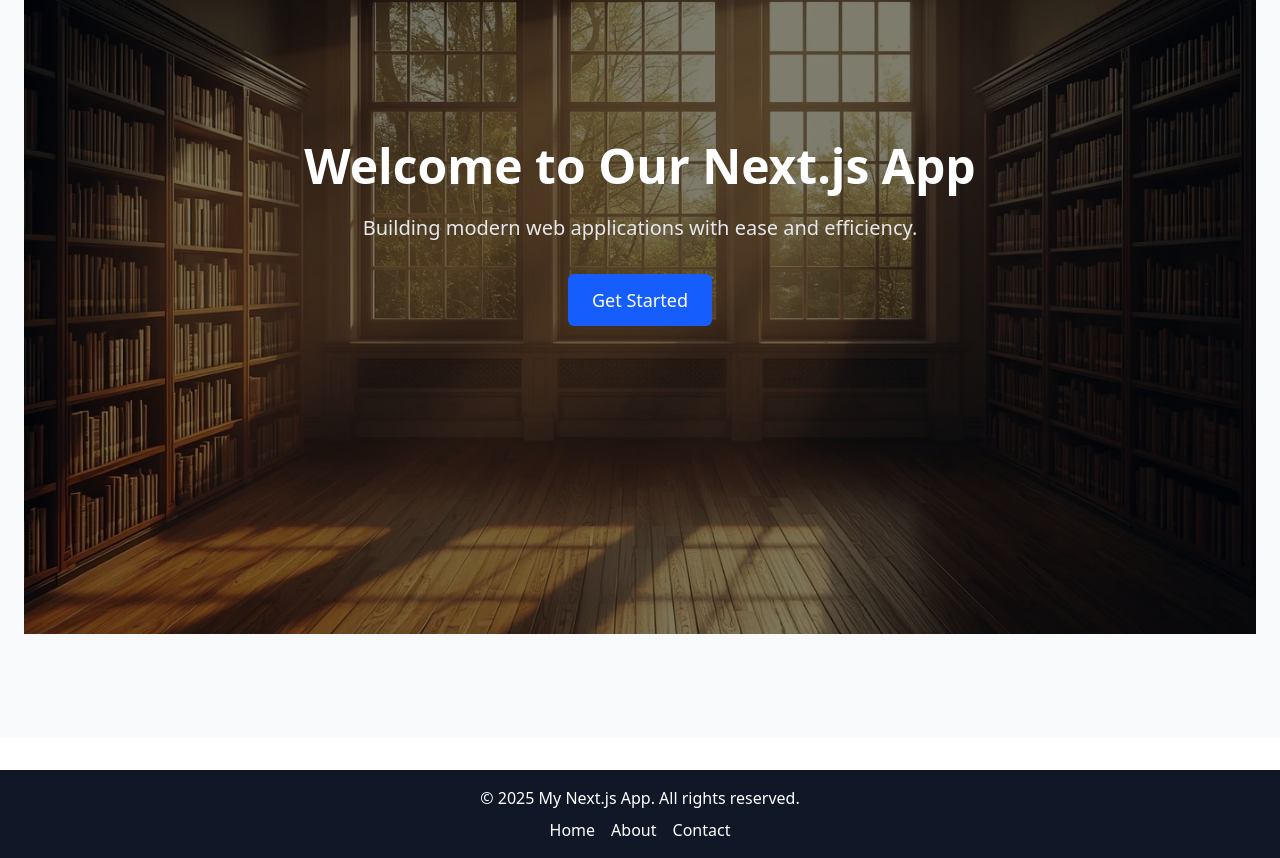
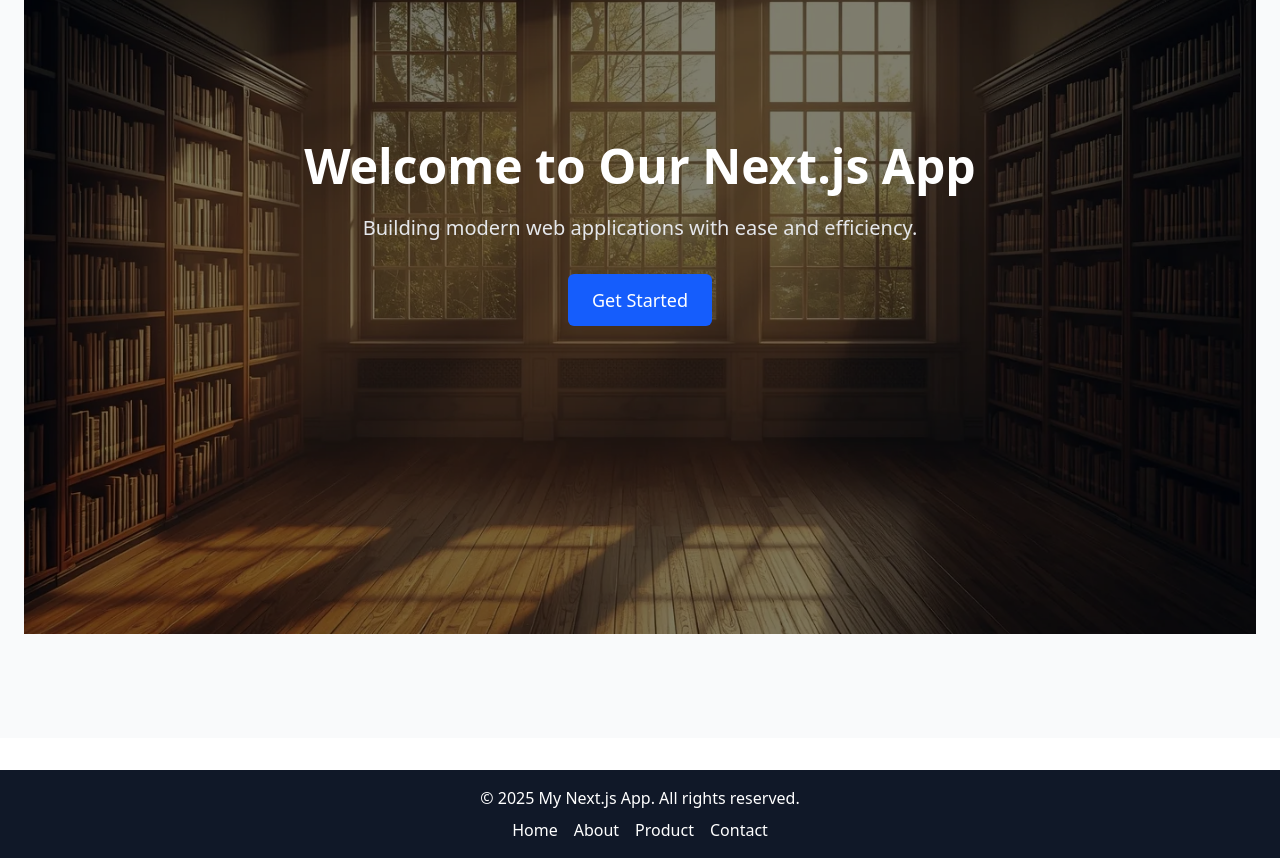
Before and after one commit to yanas-logs/litebase, a Next.js app in the folder nextjs/: page / in a window 1280 px wide. Shown: the part 322-1180 px from the top of the page. Built offline with nearby package versions, Linux system fonts and the light colour scheme.

Commit message:
add route Product to Footer

```diff
--- a/nextjs/src/app/components/layout/Footer.tsx
+++ b/nextjs/src/app/components/layout/Footer.tsx
@@ -12,6 +12,7 @@ export default function Footer() {
         <nav className="mt-2">
           <Link href="/" className="mx-2 hover:underline">Home</Link>
           <Link href="/components/About" className="mx-2 hover:underline">About</Link>
+          <Link href="/components/Product" className="mx-2 hover:underline">Product</Link>
           <Link href="/components/Contact" className="mx-2 hover:underline">Contact</Link>
         </nav>
       </div>
```
